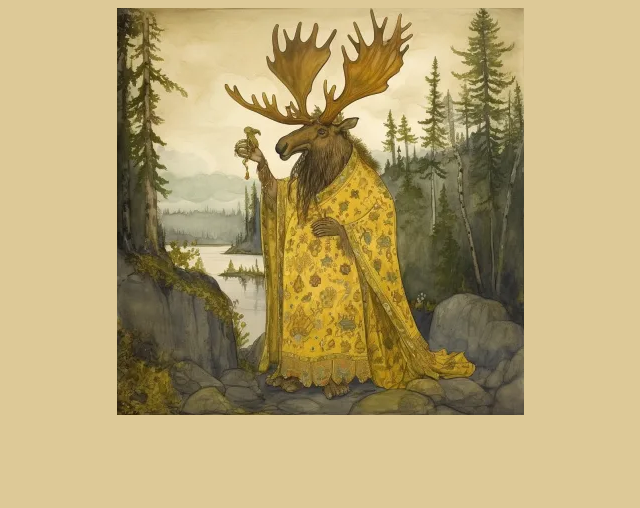
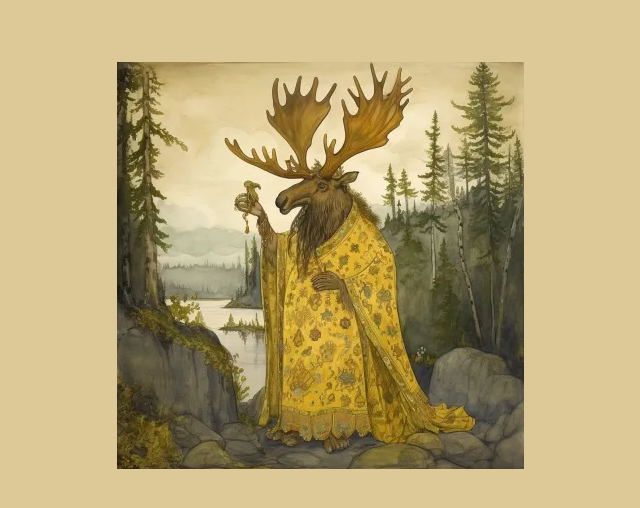
Before and after one commit to moosemystic/moosemystic, a plain HTML site: page index.html in a window 1280 px wide. Shown: the whole page, without its empty margins (320-960 px from the left). Drawn offline with Linux system fonts and the light colour scheme.

Commit message:
Update index.html

```diff
--- a/index.html
+++ b/index.html
@@ -1,4 +1,10 @@
-<html><head></head><body bgcolor="#ddc997"><center>
-  <img src="https://github.com/moosemystic/moosemystic/blob/main/lant1_painting_of_a_moose_god._religious_traditional_figure._dr_570c06d9-a9a8-4f09-b730-61e4c1241278.png?raw=true">
+<html>
+  <head>
+    <title>moose mystic</title>
+  </head>
+  <body bgcolor="#ddc997">
+    <br><br><br>
+    <center><img src="https://github.com/moosemystic/moosemystic/blob/main/lant1_painting_of_a_moose_god._religious_traditional_figure._dr_570c06d9-a9a8-4f09-b730-61e4c1241278.png?raw=true">
 </center>
-</body></html>
+</body>
+</html>
```
